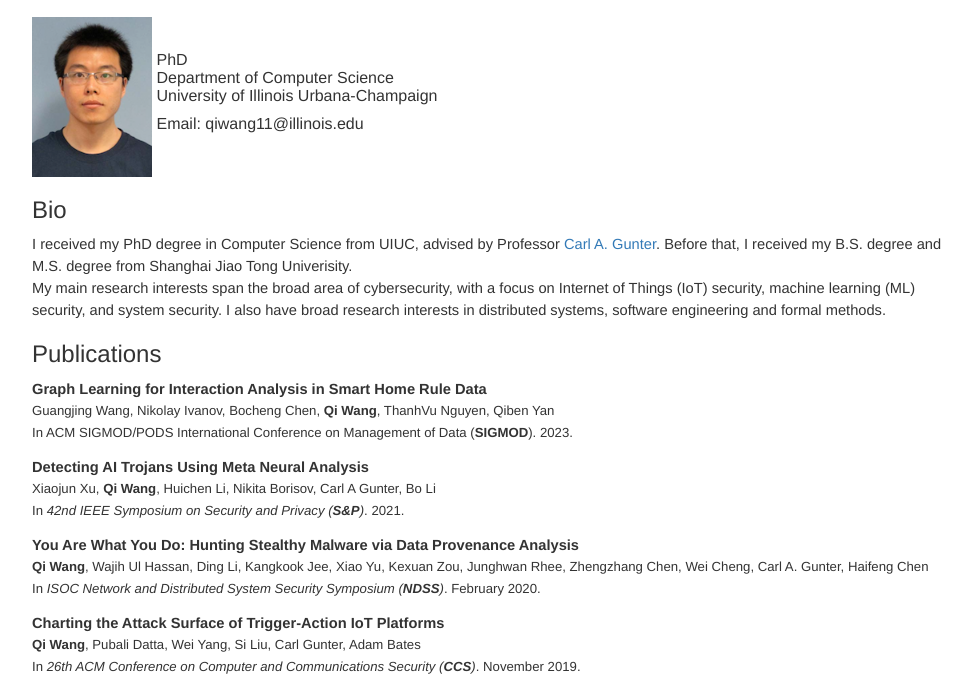
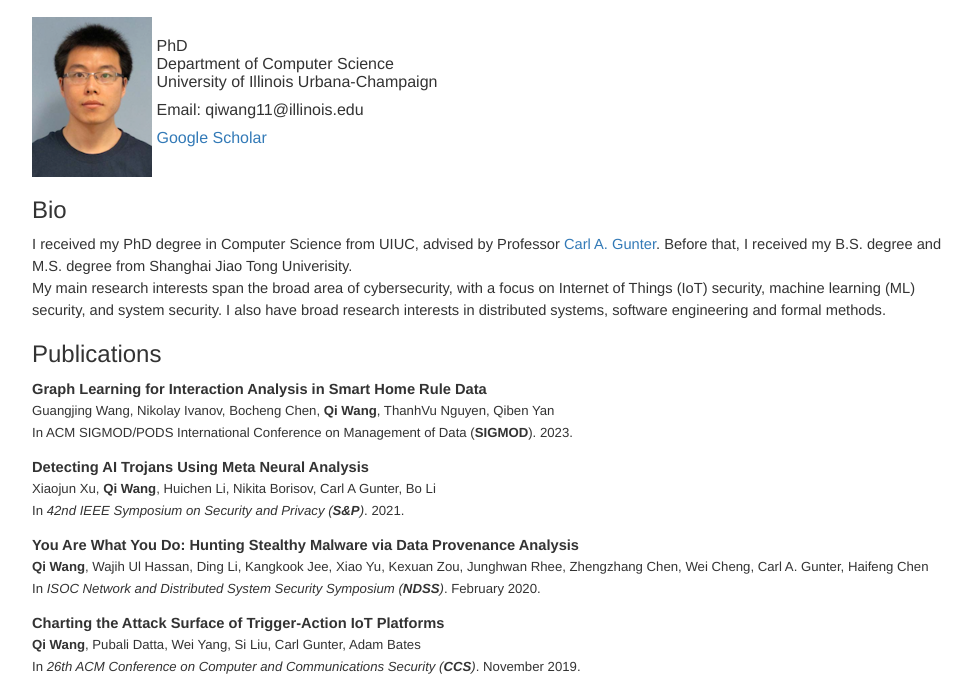
Before and after one commit to aywq2008/aywq2008.github.io, a plain HTML site: page index.html in a window 1280 px wide. Shown: the part 77-764 px from the top of the page, without its empty margins (138-1110 px from the left). Drawn offline with Linux system fonts and the light colour scheme.

Commit message:
add google scholar

```diff
--- a/index.html
+++ b/index.html
@@ -31,6 +31,9 @@
                 </p>
                 <p>
                     Email: qiwang11@illinois.edu<br>
+                </p>
+                <p>
+                    <a href="https://scholar.google.com/citations?user=73W3jhAAAAAJ">Google Scholar</a>
                 </p>
             </td>
         </tr>
```
